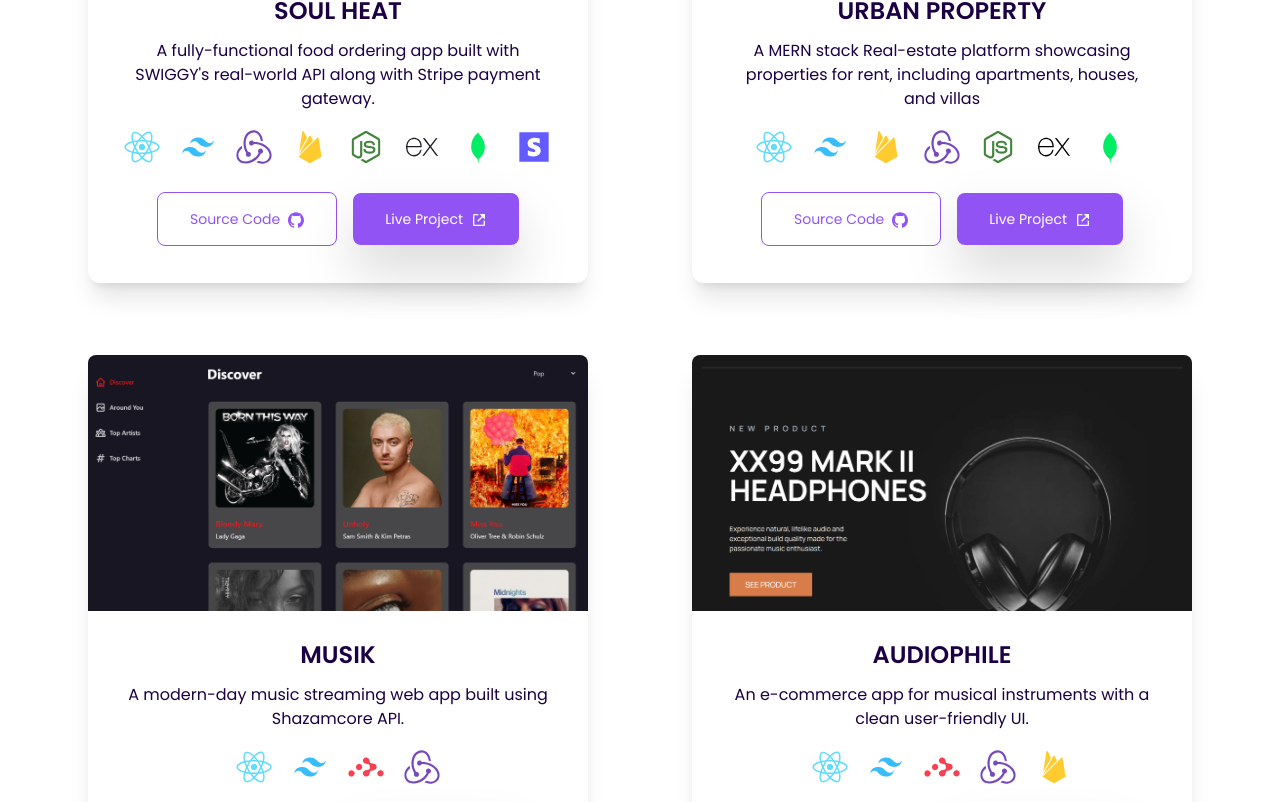
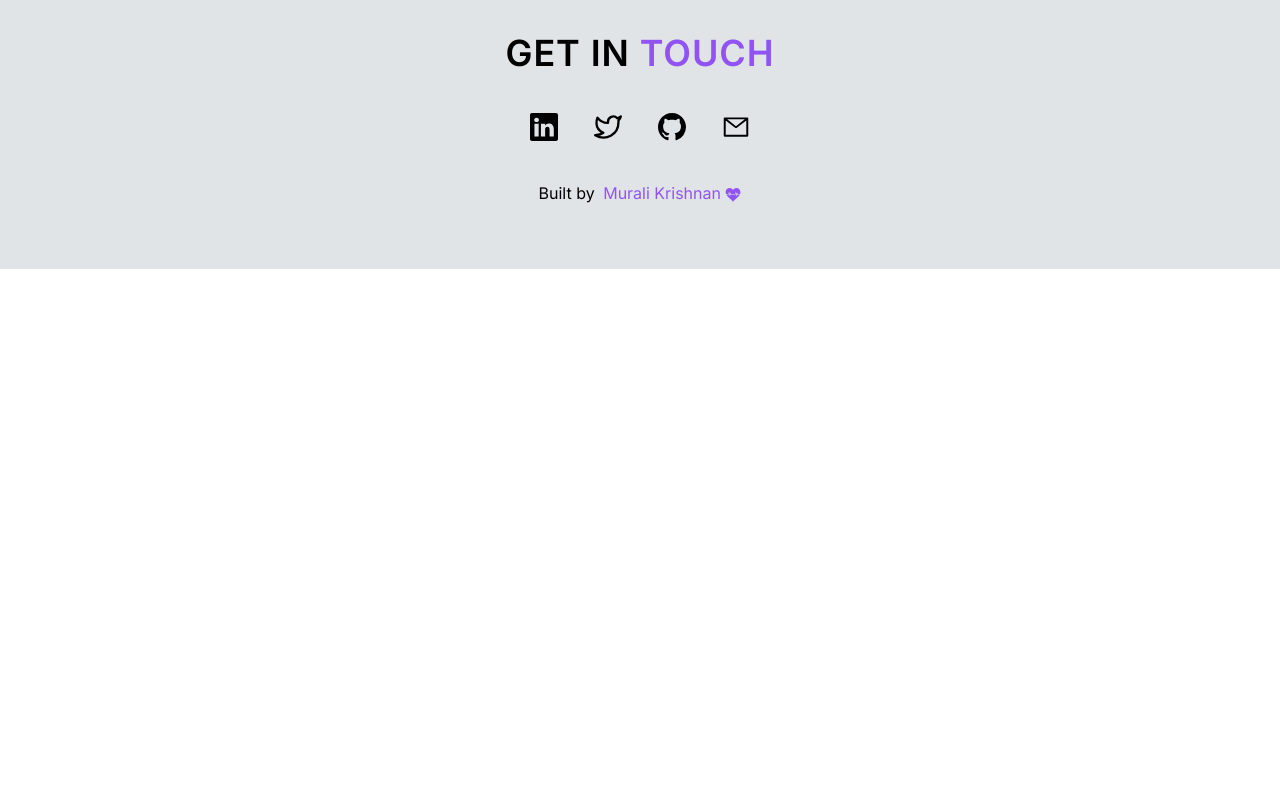
Before and after one commit to krish-98/muralikrishnan-portfolio, a React (Vite) app: page / in a window 1280 px wide. Shown: the part 2698-3500 px from the top of the page. After the commit the page ends 2967 px from the top, so only its background shows below. Built offline with nearby package versions, Linux system fonts and the light colour scheme.

Commit message:
change mobile navbar

```diff
--- a/index.html
+++ b/index.html
@@ -2,7 +2,7 @@
 <html lang="en">
   <head>
     <meta charset="UTF-8" />
-    <link rel="icon" type="image/svg+xml" href="/favicon.png" />
+    <link rel="icon" type="image/svg+xml" href="./public/favicon.ico" />
     <meta name="viewport" content="width=device-width, initial-scale=1.0" />
     <meta
       name="description"
@@ -18,7 +18,7 @@
       content="https://avatars.githubusercontent.com/u/30440681?v=4"
     />
 
-    <title>Murali Krishnan - Developer ~ Engineer ~ Mere Human</title>
+    <title>Murali Krishnan - Developer, Mere Human</title>
   </head>
   <body>
     <div id="root"></div>
--- a/src/components/Main.jsx
+++ b/src/components/Main.jsx
@@ -1,7 +1,7 @@
 import Hero from './Hero'
 import About from './About'
 import Skills from './Skills'
-import Portfolio from './Portfolio'
+import Project from './Project'
 import Contact from './Contact'
 
 const Main = () => {
@@ -14,7 +14,7 @@ const Main = () => {
 
         <Skills />
 
-        <Portfolio />
+        <Project />
 
         <Contact />
       </div>
--- a/src/components/Portfolio.jsx
+++ /dev/null
@@ -1,232 +0,0 @@
-import UrbanProperty from '../assets/urbanproperty.png'
-import SoulHeat from '../assets/soulheat.png'
-import Musik from '../assets/my-musik.png'
-import Audiophile from '../assets/audiophile.png'
-import {
-  SiFirebase,
-  SiTailwindcss,
-  SiReactrouter,
-  SiRedux,
-  SiNodedotjs,
-  SiGithub,
-  SiExpress,
-} from 'react-icons/si'
-import { GrStripe } from 'react-icons/gr'
-import { BiLinkExternal } from 'react-icons/bi'
-import { FaReact } from 'react-icons/fa'
-import { DiMongodb } from 'react-icons/di'
-
-const portfolios = [
-  {
-    img: SoulHeat,
-    name: 'Soul Heat',
-    description:
-      "A fully-functional food ordering app built with SWIGGY's real-world API along with Stripe payment gateway.",
-    sourceLink: 'https://github.com/krish-98/soul-heat',
-    liveLink: 'https://soul-heat.onrender.com',
-    stack: [
-      <FaReact
-        key="react"
-        className="w-12 h-8 text-[#61dbfb] flex scale-110 hover:shadow-primary transition-all ease-in-out duration-300"
-      />,
-      <SiTailwindcss
-        key="tailwindcss"
-        className="w-12 h-8 text-[#38bdf8] hover:scale-110 hover:shadow-primary transition-all ease-in-out duration-300"
-      />,
-      <SiRedux
-        key="redux"
-        className="w-12 h-8 text-[#764abc] flex scale-110 hover:shadow-primary transition-all ease-in-out duration-300"
-      />,
-      <SiFirebase
-        key="firebase"
-        className="w-12 h-8 text-[#ffcb2e] hover:scale-110 hover:shadow-primary transition-all ease-in-out duration-300"
-      />,
-      <SiNodedotjs
-        key="nodedotjs"
-        className="w-12 h-8 text-[#43853d] hover:scale-110 hover:shadow-primary transition-all ease-in-out duration-300"
-      />,
-      <SiExpress
-        key="expressjs"
-        className="w-12 h-8 text-[#1b1f23] hover:scale-110 hover:shadow-primary transition-all ease-in-out duration-300"
-      />,
-      <DiMongodb
-        key="mongodb"
-        className="w-12 h-8 text-[#00ed64] hover:scale-110 hover:shadow-primary transition-all ease-in-out duration-300"
-      />,
-      <GrStripe
-        key="stripe"
-        className="w-12 h-8 text-[#635bff] hover:scale-110 hover:shadow-primary transition-all ease-in-out duration-300"
-      />,
-    ],
-  },
-
-  {
-    img: UrbanProperty,
-    name: 'Urban Property',
-    description:
-      'A MERN stack Real-estate platform showcasing properties for rent, including apartments, houses, and villas',
-    sourceLink: 'https://github.com/krish-98/urban-property',
-    liveLink: 'https://urban-property.onrender.com',
-    stack: [
-      <FaReact
-        key="react"
-        className="w-12 h-8 text-[#61dbfb] flex scale-110 hover:shadow-primary transition-all ease-in-out duration-300"
-      />,
-      <SiTailwindcss
-        key="tailwindcss"
-        className="w-12 h-8 text-[#38bdf8] hover:scale-110 hover:shadow-primary transition-all ease-in-out duration-300"
-      />,
-      <SiFirebase
-        key="firebase"
-        className="w-12 h-8 text-[#ffcb2e] hover:scale-110 hover:shadow-primary transition-all ease-in-out duration-300"
-      />,
-      <SiRedux
-        key="redux"
-        className="w-12 h-8 text-[#764abc] flex scale-110 hover:shadow-primary transition-all ease-in-out duration-300"
-      />,
-      <SiNodedotjs
-        key="nodedotjs"
-        className="w-12 h-8 text-[#43853d] hover:scale-110 hover:shadow-primary transition-all ease-in-out duration-300"
-      />,
-      <SiExpress
-        key="expressjs"
-        className="w-12 h-8 text-black hover:scale-110 hover:shadow-primary transition-all ease-in-out duration-300"
-      />,
-      <DiMongodb
-        key="mongodb"
-        className="w-12 h-8 text-[#00ed64] hover:scale-110 hover:shadow-primary transition-all ease-in-out duration-300"
-      />,
-    ],
-  },
-
-  {
-    img: Musik,
-    name: 'Musik',
-    description:
-      'A modern-day music streaming web app built using Shazamcore API.',
-    sourceLink: 'https://github.com/krish-98/Musik',
-    liveLink: 'https://my-musik.netlify.app/',
-    stack: [
-      <FaReact
-        key="react"
-        className="w-12 h-8 text-[#61dbfb] flex scale-110 hover:shadow-primary transition-all ease-in-out duration-300"
-      />,
-      <SiTailwindcss
-        key="tailwindcss"
-        className="w-12 h-8 text-[#38bdf8] hover:scale-110 hover:shadow-primary transition-all ease-in-out duration-300"
-      />,
-      <SiReactrouter
-        key="reactrouter"
-        className="w-12 h-8 text-[#f44250] flex scale-110 hover:shadow-primary transition-all ease-in-out duration-300"
-      />,
-      <SiRedux
-        key="redux"
-        className="w-12 h-8 text-[#764abc] flex scale-110 hover:shadow-primary transition-all ease-in-out duration-300"
-      />,
-    ],
-  },
-
-  {
-    img: Audiophile,
-    name: 'Audiophile',
-    description:
-      'An e-commerce app for musical instruments with a clean user-friendly UI.',
-    sourceLink: 'https://github.com/krish-98/audiophile',
-    liveLink: 'https://audiophile-web.vercel.app/',
-    stack: [
-      <FaReact
-        key="react"
-        className="w-12 h-8 text-[#61dbfb] flex scale-110 hover:shadow-primary transition-all ease-in-out duration-300"
-      />,
-      <SiTailwindcss
-        key="tailwindcss"
-        className="w-12 h-8 text-[#38bdf8] hover:scale-110 hover:shadow-primary transition-all ease-in-out duration-300"
-      />,
-      <SiReactrouter
-        key="reactrouter"
-        className="w-12 h-8 text-[#f44250] flex scale-110 hover:shadow-primary transition-all ease-in-out duration-300"
-      />,
-      <SiRedux
-        key="redux"
-        className="w-12 h-8 text-[#764abc] flex scale-110 hover:shadow-primary transition-all ease-in-out duration-300"
-      />,
-      <SiFirebase
-        key="firebase"
-        className="w-12 h-8 text-[#ffcb2e] hover:scale-110 hover:shadow-primary transition-all ease-in-out duration-300"
-      />,
-    ],
-  },
-]
-
-const Portfolio = () => {
-  return (
-    <>
-      <div id="portfolio" className="lg:mb-80" />
-      <section className="px-2">
-        <h2 className="text-center text-3xl font-semibold tracking-wide uppercase my-6 lg:my-12 lg:text-4xl">
-          Portfolio
-        </h2>
-
-        {/* Projects */}
-        <div className="flex flex-wrap items-center gap-14 xl:gap-[4.5rem]  ">
-          {portfolios.map((portfolio, index) => (
-            <div
-              key={index}
-              className="flex flex-col items-center gap-3 shadow-xl rounded-xl hover:scale-105 transition-all duration-500 ease-in-out md:max-w-[500px] mx-auto lg:pb-3"
-            >
-              {/* Project sceernshot */}
-              <img
-                className="rounded-t-lg md:h-64 md:object-cover w-full"
-                src={portfolio.img}
-                alt="project cover"
-              />
-
-              <div className="flex flex-col items-center justify-center text-center gap-3 p-4">
-                {/* Project desc */}
-                <h3 className="text-xl font-semibold uppercase md:text-2xl">
-                  {portfolio.name}
-                </h3>
-
-                <p className="text-[.9rem] md:text-base md:w-[90%] md:mx-auto">
-                  {portfolio.description}
-                </p>
-
-                {/* Tech stack */}
-                <div className="flex flex-wrap items-center justify-center gap-2 my-2">
-                  {portfolio?.stack?.map((item, index) => (
-                    <span key={index}>{item}</span>
-                  ))}
-                </div>
-
-                {/* Links */}
-                <div className="my-6 text-center">
-                  <a
-                    className="text-sm bg-white px-3 py-3 text-primary border border-primary rounded-lg mr-4 md:px-8 md:py-4 hover:shadow-md hover:shadow-primary transition ease-in-out duration-500"
-                    href={portfolio.sourceLink}
-                    target="_blank"
-                    rel="noreferrer"
-                  >
-                    Source Code
-                    <SiGithub className="inline ml-2 w-4 h-4" />
-                  </a>
-
-                  <a
-                    className="text-sm bg-primary px-3 py-3 text-white rounded-lg md:px-8 md:py-4 drop-shadow-2xl hover:text-lightBlack hover:bg-white hover:ring-2 hover:ring-primary transition ease-in-out duration-500"
-                    href={portfolio.liveLink}
-                    target="_blank"
-                    rel="noreferrer"
-                  >
-                    Live Project
-                    <BiLinkExternal className="inline ml-2 w-4 h-4" />
-                  </a>
-                </div>
-              </div>
-            </div>
-          ))}
-        </div>
-      </section>
-    </>
-  )
-}
-
-export default Portfolio
--- a/src/index.css
+++ b/src/index.css
@@ -1,16 +1,17 @@
-@import url(https://fonts.googleapis.com/css?family=Poppins:100,100italic,200,200italic,300,300italic,regular,italic,500,500italic,600,600italic,700,700italic,800,800italic,900,900italic);
+@import url('https://fonts.googleapis.com/css2?family=Inter:wght@100..900&display=swap');
 
 @tailwind base;
 @tailwind components;
 @tailwind utilities;
 
+@layer base {
+  html {
+    font-family: 'Inter', system-ui, sans-serif;
+  }
+}
+
 html {
   scroll-behavior: smooth;
-}
-
-html,
-body {
-  font-family: 'Poppins';
 }
 
 /* width */
--- a/tailwind.config.js
+++ b/tailwind.config.js
@@ -1,6 +1,7 @@
 /** @type {import('tailwindcss').Config} */
 export default {
   content: ['./index.html', './src/**/*.{js,ts,jsx,tsx}'],
+  darkMode: 'class',
   theme: {
     extend: {
       colors: {
```
Also changed, not shown: src/components/Header.jsx (+50 -49 lines), 1 other file (tests, documents, lock files or other folders).
